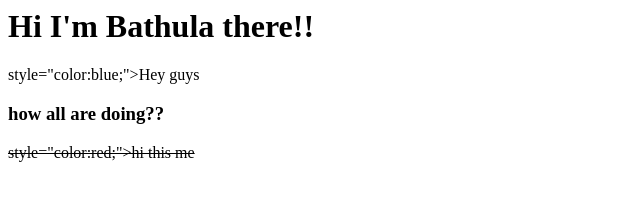
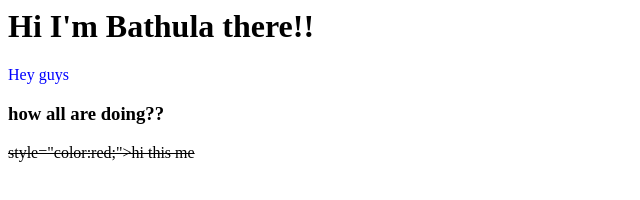
Before and after one commit to bathulamohammed/bathulamohammed.github.io, a plain HTML site: page index.html in a window 1280 px wide. Shown: the whole page, without its empty margins (0-640 px from the left). Drawn offline with Linux system fonts and the light colour scheme.

Commit message:
Updated index html added color

```diff
--- a/index.html
+++ b/index.html
@@ -2,7 +2,7 @@
 <body>
 
 <h1>Hi I'm Bathula there!!</h1>
-<p> style="color:blue;">Hey guys</p>
+<p style="color:blue;">Hey guys</p>
 <h3>how all are doing??</h3>
 
 <del> style="color:red;">hi this me</del>
```
